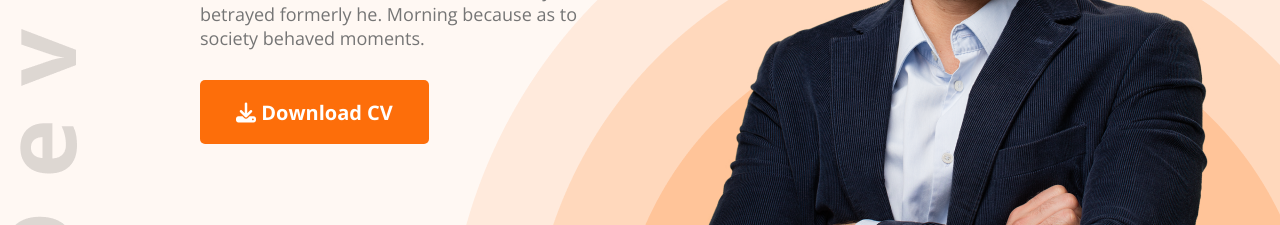
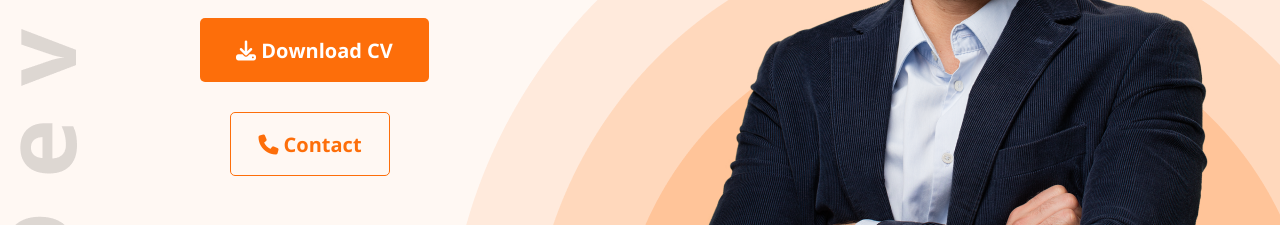
Before and after one commit to jmmahfuz/modue-5, a plain HTML site: page index.html in a window 1280 px wide. Shown: the part 575-800 px from the top of the page. Drawn offline with nearby package versions, Linux system fonts and the light colour scheme; a web font is replaced by a local one.

Commit message:
contact button

```diff
--- a/css/style.css
+++ b/css/style.css
@@ -24,6 +24,20 @@ section {
     background-image: url('../images/header_bg.png'), url(../images/developer.png);
     background-repeat: no-repeat;
     background-position: bottom right, left;
+}
+
+.contact_btn {
+    height: 64px;
+    width: 160px;
+    background: #FFF8F3;
+    border: 1px solid #FD6E0A;
+    border-radius: 5px;
+    color: #FD6E0A;
+    font-weight: 700;
+    font-size: 20px;
+    line-height: 27px;
+    text-align: center;
+    margin: 30px;
 }
 
 .primary_text {
--- a/index.html
+++ b/index.html
@@ -11,7 +11,7 @@
     <link
         href="https://fonts.googleapis.com/css2?family=Hachi+Maru+Pop&family=Open+Sans:ital,wght@0,300;0,400;0,500;0,600;0,700;0,800;1,300;1,400;1,500;1,600;1,700;1,800&display=swap"
         rel="stylesheet">
-        <script src="https://kit.fontawesome.com/45030ec278.js" crossorigin="anonymous"></script>
+    <script src="https://kit.fontawesome.com/45030ec278.js" crossorigin="anonymous"></script>
     <link rel="stylesheet" href="css/style.css">
 </head>
 
@@ -33,6 +33,7 @@
                 <p class="banner_description">Shot what able cold new see hold.Friendly as an betrayed formerly he.
                     Morning because as to society behaved moments.</p>
                 <button class="primary_btn"><i class="fa-solid fa-download"></i> Download CV</button>
+                <button class="contact_btn"><i class="fa-solid fa-phone"></i> Contact</button>
             </div>
             <img src="images/hardy.png" alt="">
         </div>
```
